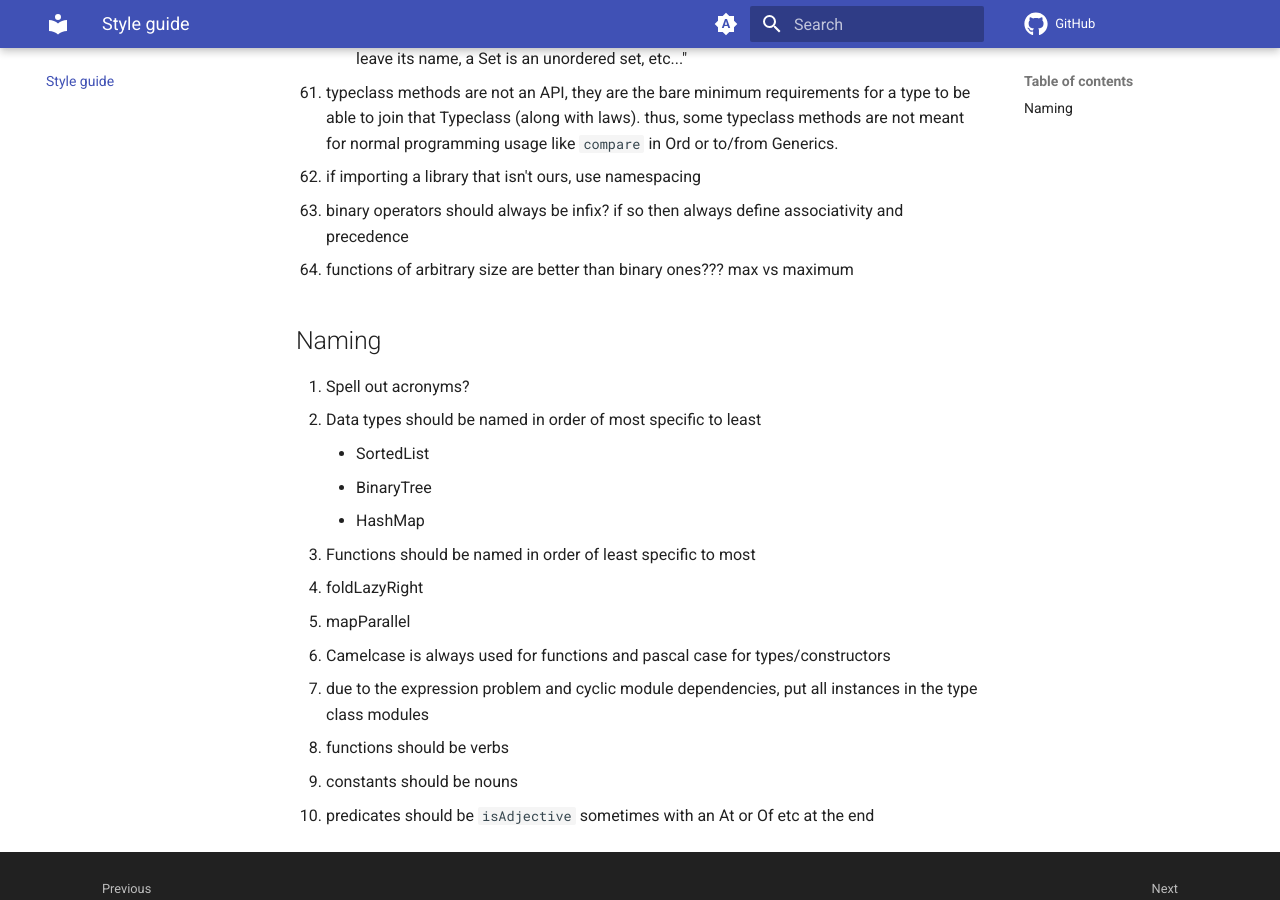
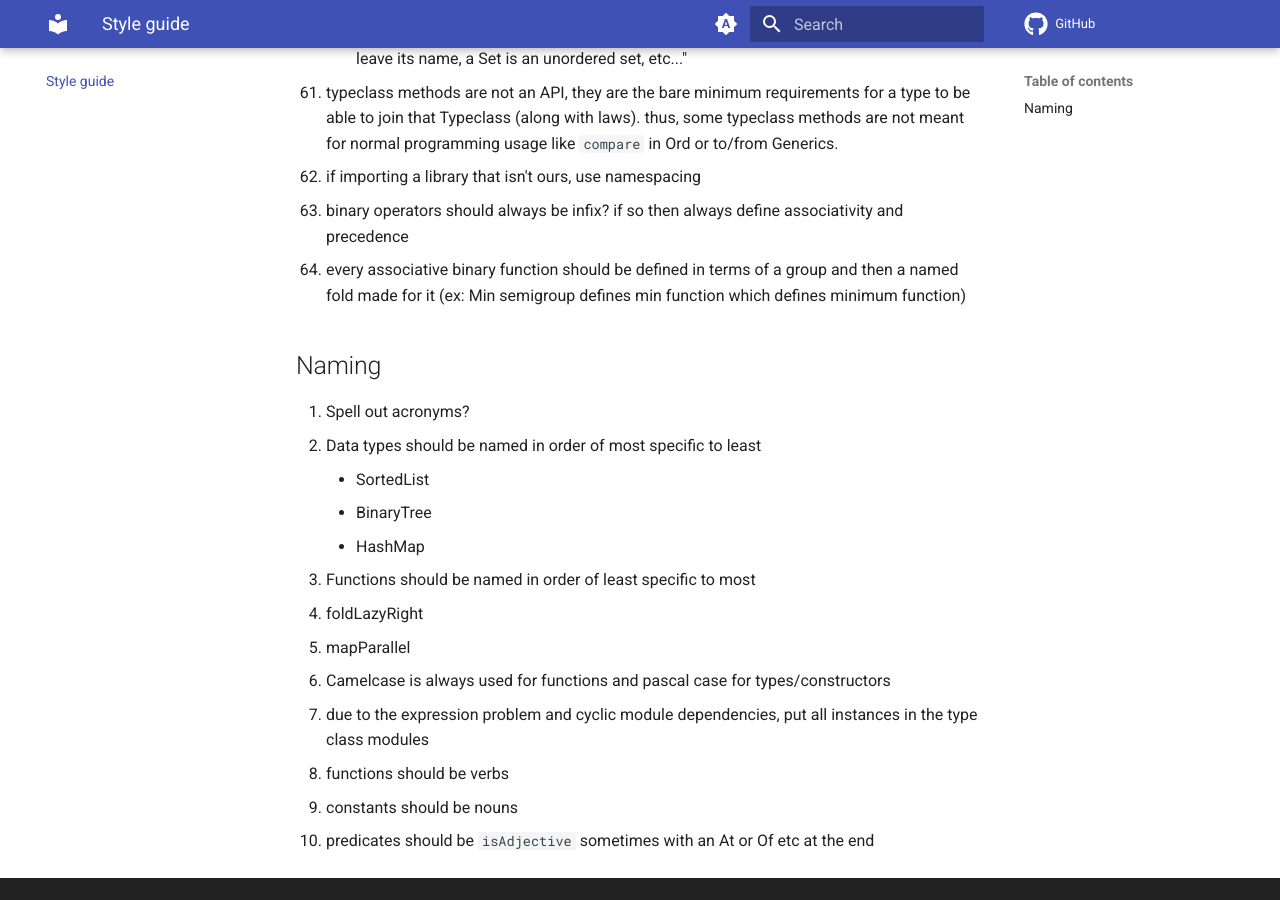
Before and after one commit to solvex-software/solvex-internal-documentation, an MkDocs documentation site: the page built from docs/style-guide.md, in a window 1280 px wide and 900 px high, scrolled down 2877 px. Built offline with MkDocs 1.6.1 and Material for MkDocs 9.7.7, drawn with Linux system fonts in a browser that asks for light colours; comment, search, counter and statistics services are not loaded.

Commit message:
Update style-guide.md

```diff
--- a/docs/style-guide.md
+++ b/docs/style-guide.md
@@ -68,7 +68,7 @@
 1. typeclass methods are not an API, they are the bare minimum requirements for a type to be able to join that Typeclass (along with laws). thus, some typeclass methods are not meant for normal programming usage like `compare` in Ord or to/from Generics.
 1. if importing a library that isn't ours, use namespacing
 1. binary operators should always be infix? if so then always define associativity and precedence
-1. functions of arbitrary size are better than binary ones??? max vs maximum
+1. every associative binary function should be defined in terms of a group and then a named fold made for it (ex: Min semigroup defines min function which defines minimum function)
 ## Naming
 1. Spell out acronyms?
 1. Data types should be named in order of most specific to least
```
